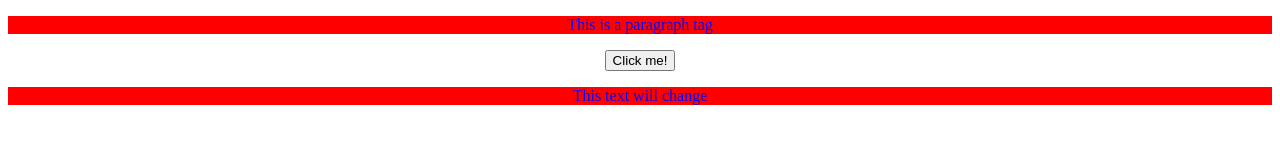
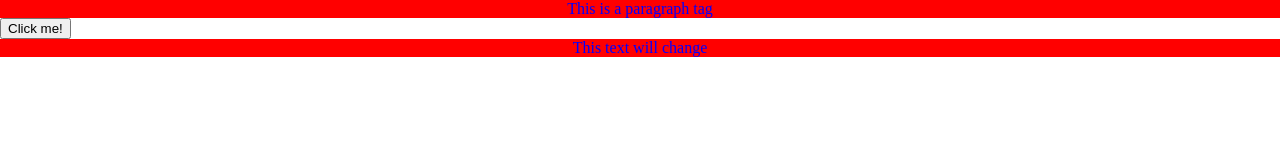
Before and after one commit to afewvowels/HTML_CLASS_00_00_Simple_Elements, a plain HTML site: page index.html in a window 1280 px wide. Drawn offline with Linux system fonts and the light colour scheme.

Commit message:
Update style.css

```diff
--- a/style.css
+++ b/style.css
@@ -1,11 +1,22 @@
+/*
+	This is the only style of CSS commenting
+*/
+
+/* They can also be used in single-line comments */
+
 @charset "utf-8";
+
+body {
+	margin: 0px auto;
+}
 
 p {
 	background-color: red;
 	color: blue;
 	text-align: center;
+	margin: 0px auto;
 }
 
-#button_container {
+.button_container {
 	text-align: center;
 }
```
